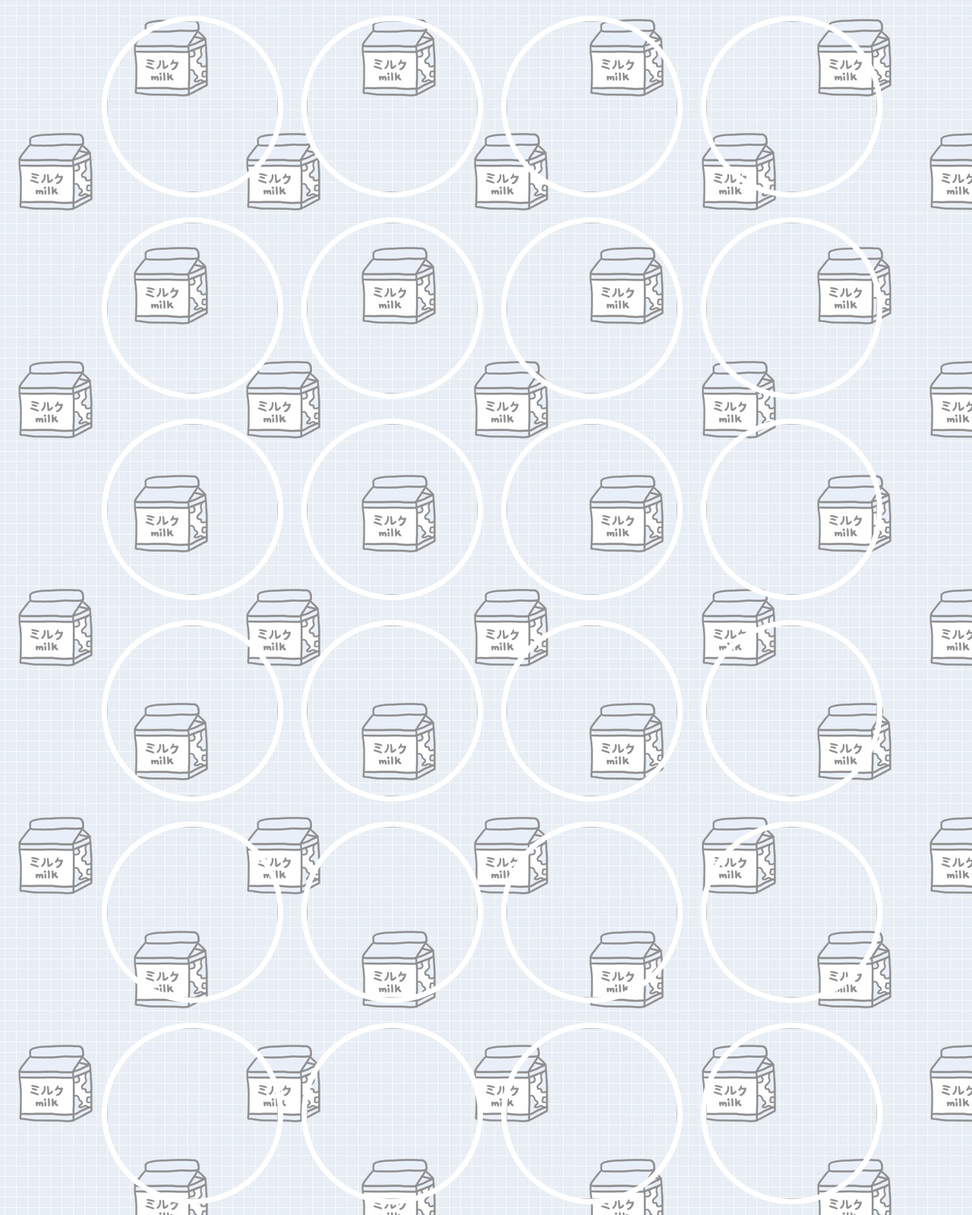
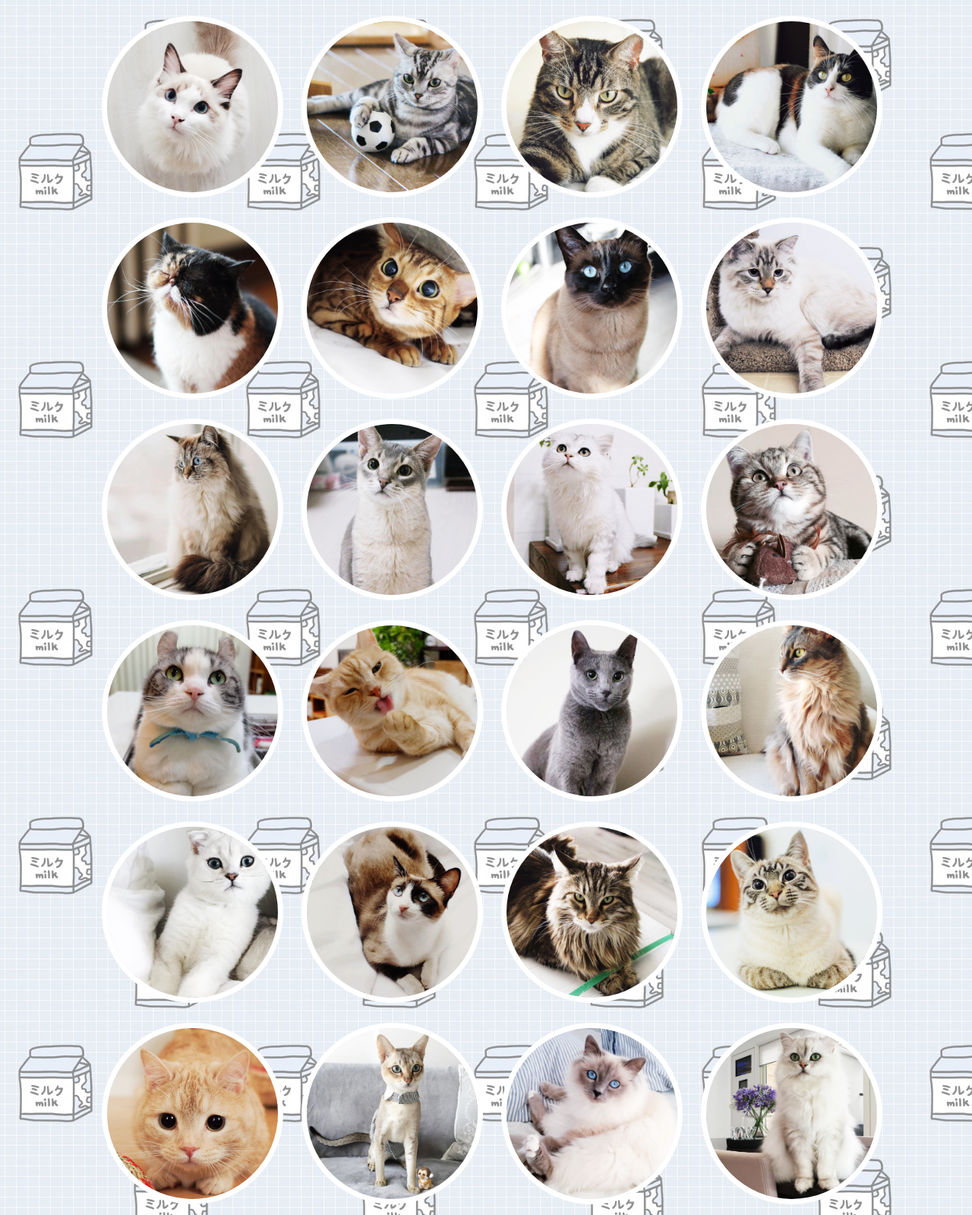
Before and after one commit to rubydong/Cats, a plain HTML site: page index.html in a window 1280 px wide. Shown: the top 1599 px of the page at 76% size. Drawn offline with nearby package versions, Linux system fonts and the light colour scheme.

Commit message:
Update index.html

```diff
--- a/index.html
+++ b/index.html
@@ -90,26 +90,26 @@
 
 	<td>
 		<div class="box">
-		<img src="images/ragdoll.jpg">
+		<img src="ragdoll.jpg">
 		<span class="caption"><a href="https://www.instagram.com/thefabulousfabio/">Ragdoll</a></span>
 		</div>
 	</td>
 
 	<td>
 		<div class="box">
-		<img src="images/americanshorthair.jpg">
+		<img src="americanshorthair.jpg">
 		<span class="caption"><a href="https://www.instagram.com/takorins/">American Shorthair</a></span>
 		</div>
 	</td>
 	<td>
 		<div class="box">
-		<img src="images/tabby.jpg">
+		<img src="tabby.jpg">
 		<span class="caption"><a href="https://www.instagram.com/sofiejohanssonstrom/">Tabby</a></span>
 		</div>
 	</td>
 	<td>
 		<div class="box">
-		<img src="images/calico.jpg">
+		<img src="calico.jpg">
 		<span class="caption"><a href="https://www.instagram.com/sofiejohanssonstrom/">Calico</a></span>
 		</div>
 	</td>
@@ -118,25 +118,25 @@
 
 	<td>
 		<div class="box">
-		<img src="images/exoticshorthair.jpg">
+		<img src="exoticshorthair.jpg">
 		<span class="caption"><a href="https://www.instagram.com/pudgethecat/">Exotic Shorthair</a></span>
 		</div>
 	</td>
 	<td>
 		<div class="box">
-		<img src="images/bengal.jpg">
+		<img src="bengal.jpg">
 		<span class="caption"><a href="https://www.instagram.com/bengal_pyu/">Bengal</a></span>
 		</div>
 	</td>
 	<td>
 		<div class="box">
-		<img src="images/siamese.jpg">
+		<img src="siamese.jpg">
 		<span class="caption"><a href="https://www.instagram.com/cola_thecat/">Siamese</a></span>
 		</div>
 	</td>
 	<td>
 		<div class="box">
-		<img src="images/americanbobtail.jpg">
+		<img src="americanbobtail.jpg">
 		<span class="caption"><a href="https://www.instagram.com/koda_ka_bob/">American Bobtail</a></span>
 		</div>
 	</td>
@@ -145,25 +145,25 @@
 
 	<td>
 		<div class="box">
-		<img src="images/siberian.jpg">
+		<img src="siberian.jpg">
 		<span class="caption"><a href="https://www.instagram.com/seva_the_siberian/">Siberian</a></span>
 		</div>
 	</td>
 	<td>
 		<div class="box">
-		<img src="images/abyssinian.jpg">
+		<img src="abyssinian.jpg">
 		<span class="caption"><a href="https://www.instagram.com/2catscom/">Abyssinian</a></span>
 		</div>
 	</td>
 	<td>
 		<div class="box">
-		<img src="images/persian.jpg">
+		<img src="persian.jpg">
 		<span class="caption"><a href="https://www.instagram.com/2catscom/">Persian</a></span>
 		</div>
 	</td>
 	<td>
 		<div class="box">
-		<img src="images/britishshorthair.jpg">
+		<img src="britishshorthair.jpg">
 		<span class="caption"><a href="https://www.instagram.com/margaritathecat/">British Shorthair</a></span>
 		</div>
 	</td>
@@ -172,25 +172,25 @@
 
 	<td>
 		<div class="box">
-		<img src="images/americancurl.jpg">
+		<img src="americancurl.jpg">
 		<span class="caption"><a href="https://www.instagram.com/masuneco7/">American Curl</a></span>
 		</div>
 	</td>
 	<td>
 		<div class="box">
-		<img src="images/orangetabby.jpg">
+		<img src="orangetabby.jpg">
 		<span class="caption"><a href="https://www.instagram.com/masuneco7/">Orange Tabby</a></span>
 		</div>
 	</td>
 	<td>
 		<div class="box">
-		<img src="images/russianblue.jpg">
+		<img src="russianblue.jpg">
 		<span class="caption"><a href="https://www.instagram.com/simonapth/">Russian Blue</a></span>
 		</div>
 	</td>
 	<td>
 		<div class="box">
-		<img src="images/somali.jpg">
+		<img src="somali.jpg">
 		<span class="caption"><a href="https://www.instagram.com/dai_azu_1201/">Somali</a></span>
 		</div>
 	</td>
@@ -199,25 +199,25 @@
 
 	<td>
 		<div class="box">
-		<img src="images/scottishfold.jpg">
+		<img src="scottishfold.jpg">
 		<span class="caption"><a href="https://www.instagram.com/superhirocat/">Scottish Fold</a></span>
 		</div>
 	</td>
 	<td>
 		<div class="box">
-		<img src="images/snowshoe.jpg">
+		<img src="snowshoe.jpg">
 		<span class="caption"><a href="https://www.instagram.com/isabelrincon/">Snowshoe</a></span>
 		</div>
 	</td>
 	<td>
 		<div class="box">
-		<img src="images/mainecoon.jpg">
+		<img src="mainecoon.jpg">
 		<span class="caption"><a href="https://www.instagram.com/cola_thecat/">Maine Coon</a></span>
 		</div>
 	</td>
 	<td>
 		<div class="box">
-		<img src="images/burmese.jpg">
+		<img src="burmese.jpg">
 		<span class="caption"><a href="https://www.instagram.com/bergamot.the.cat/">Burmese</a></span>
 		</div>
 	</td>
@@ -226,25 +226,25 @@
 
 	<td>
 		<div class="box">
-		<img src="images/munchkin.jpg">
+		<img src="munchkin.jpg">
 		<span class="caption"><a href="https://www.instagram.com/pooh0403/">Munchkin</a></span>
 		</div>
 	</td>
 	<td>
 		<div class="box">
-		<img src="images/singapura.jpg">
+		<img src="singapura.jpg">
 		<span class="caption"><a href="https://www.instagram.com/nukahk1/">Singapura</a></span>
 		</div>
 	</td>
 	<td>
 		<div class="box">
-		<img src="images/birman.jpg">
+		<img src="birman.jpg">
 		<span class="caption"><a href="https://www.instagram.com/birman_sisters/">Birman</a></span>
 		</div>
 	</td>
 	<td>
 		<div class="box">
-		<img src="images/burmilla.jpg">
+		<img src="burmilla.jpg">
 		<span class="caption"><a href="https://www.instagram.com/classickobe/">Burmilla</a></span>
 		</div>
 	</td>
```
